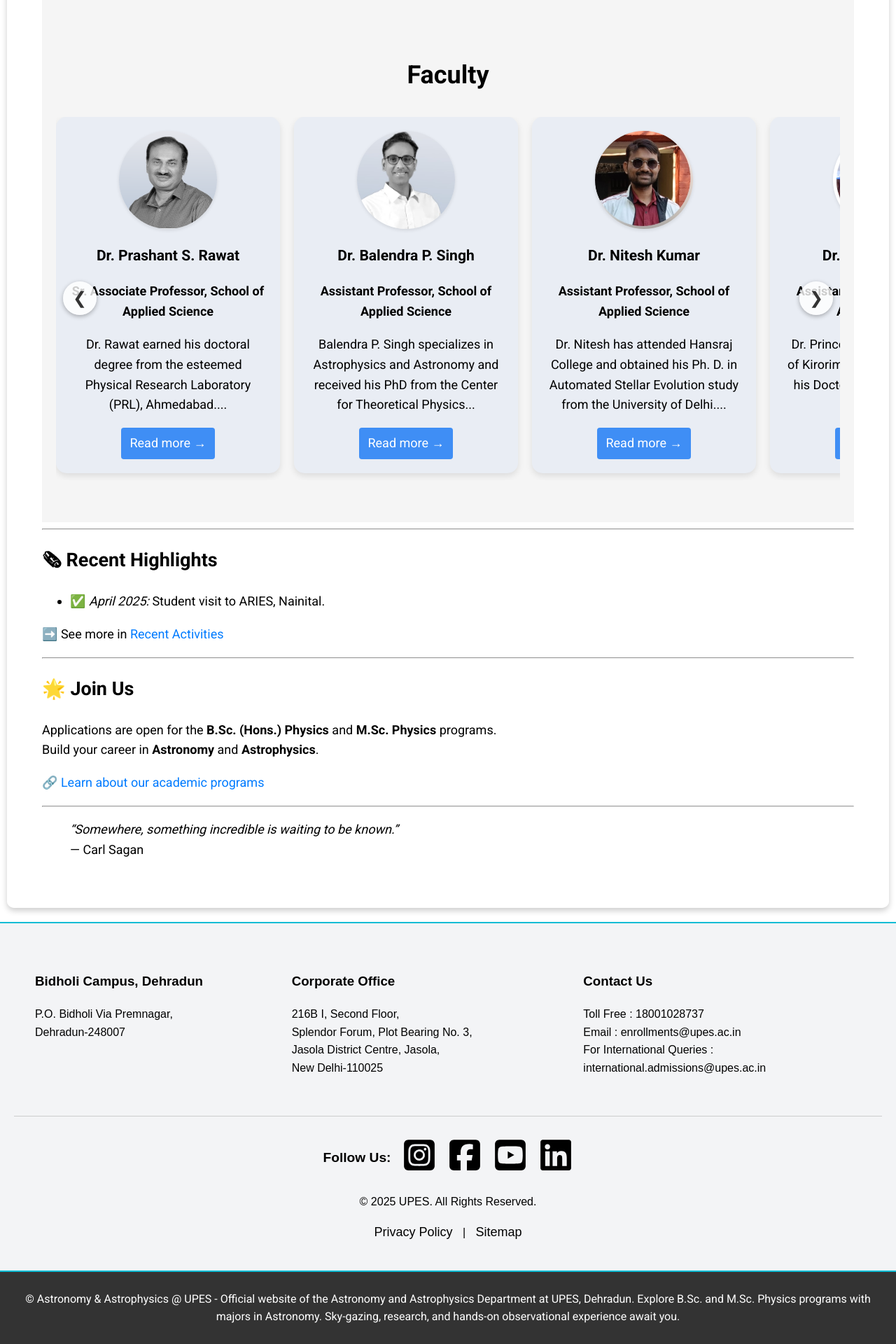
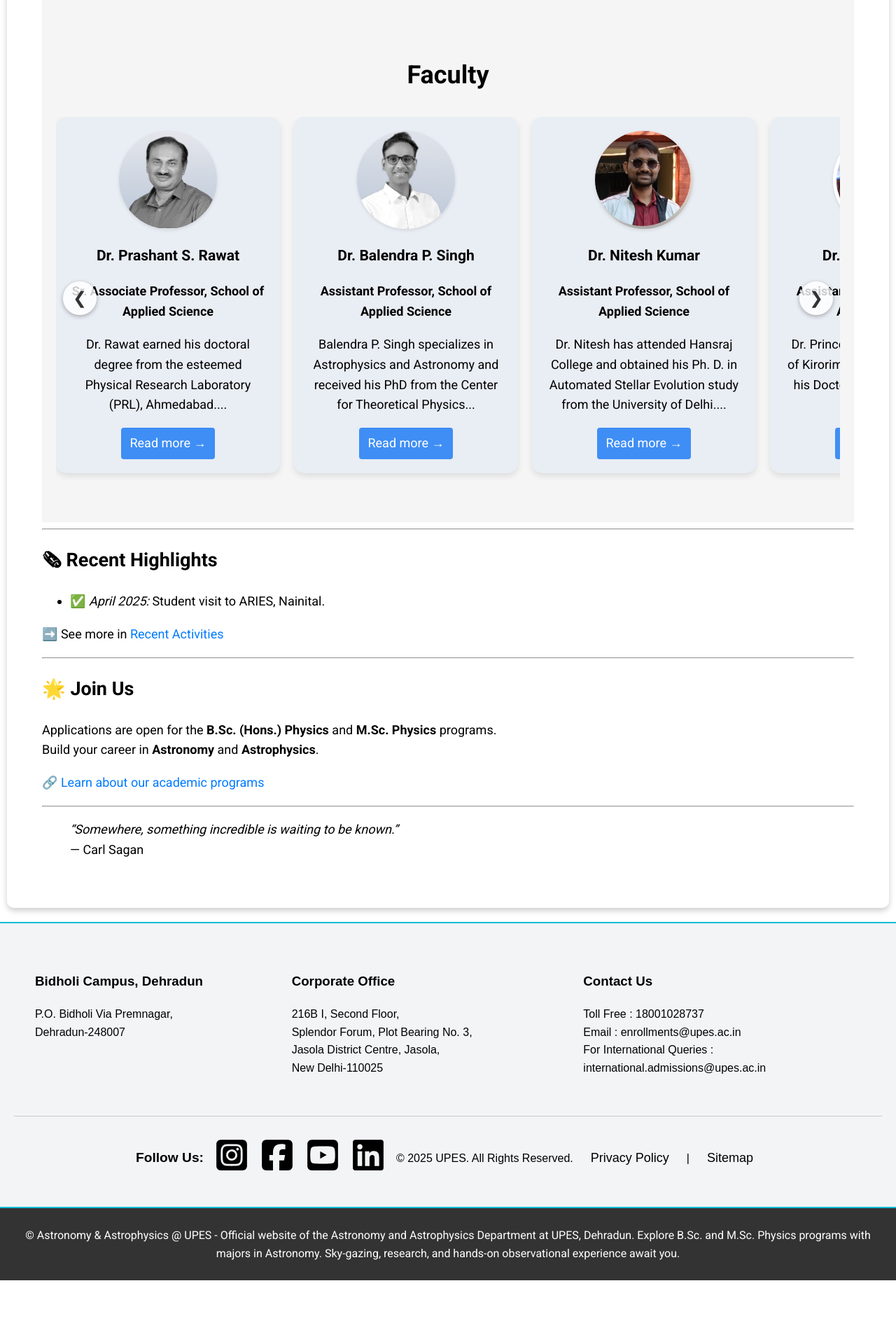
Before and after one commit to princesharmaupes/astroupes.github.io, a Jekyll site: the page built from index.markdown, in a window 1280 px wide. Shown: the part 1889-3809 px from the top of the page at 70% size. Built offline with Jekyll 4.4.1, drawn with Linux system fonts in a browser that asks for light colours; after the commit the page ends 3718 px from its top, so only the background shows below that.

Commit message:
day5 footer icons text aligned

```diff
--- a/_layouts/default.html
+++ b/_layouts/default.html
@@ -295,9 +295,9 @@
         <img src="assests/images/linkedin-brands.svg" target="_blank" alt="LinkedIn" style="width: 50px; height: 50px;">
       </a>
     </div>
-  </div>
+  <!-- </div> -->
 
-  <div style="text-align: center; margin-top: 20px;">
+  <!-- <div style="text-align: center; margin-top: 20px;"> -->
     <p>&copy; 2025 UPES. All Rights Reserved.</p>
     <a href="https://www.upes.ac.in/upes-privacy-policy" style="margin: 0 10px; color: black;">Privacy Policy</a> |
     <a href="https://www.upes.ac.in/sitemap" style="margin: 0 10px; color: black;">Sitemap</a>
```
